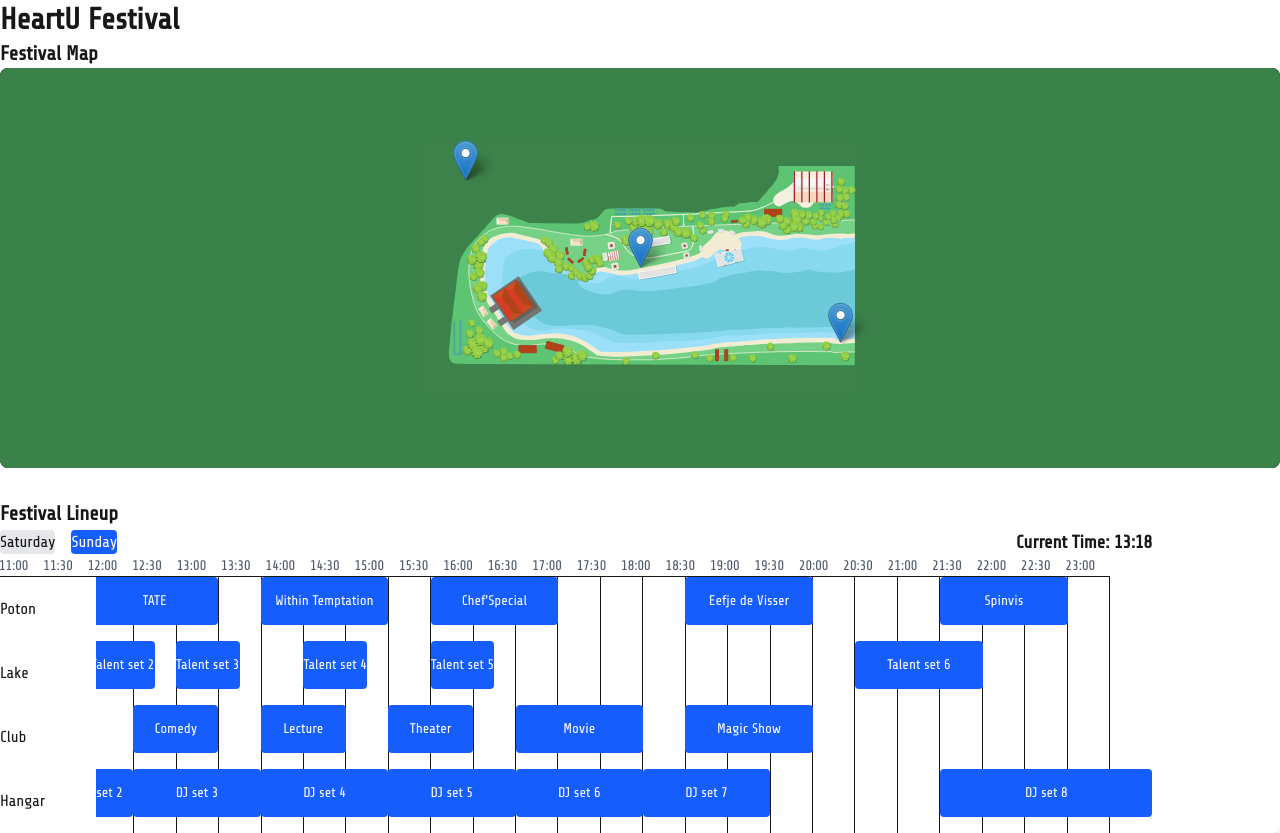
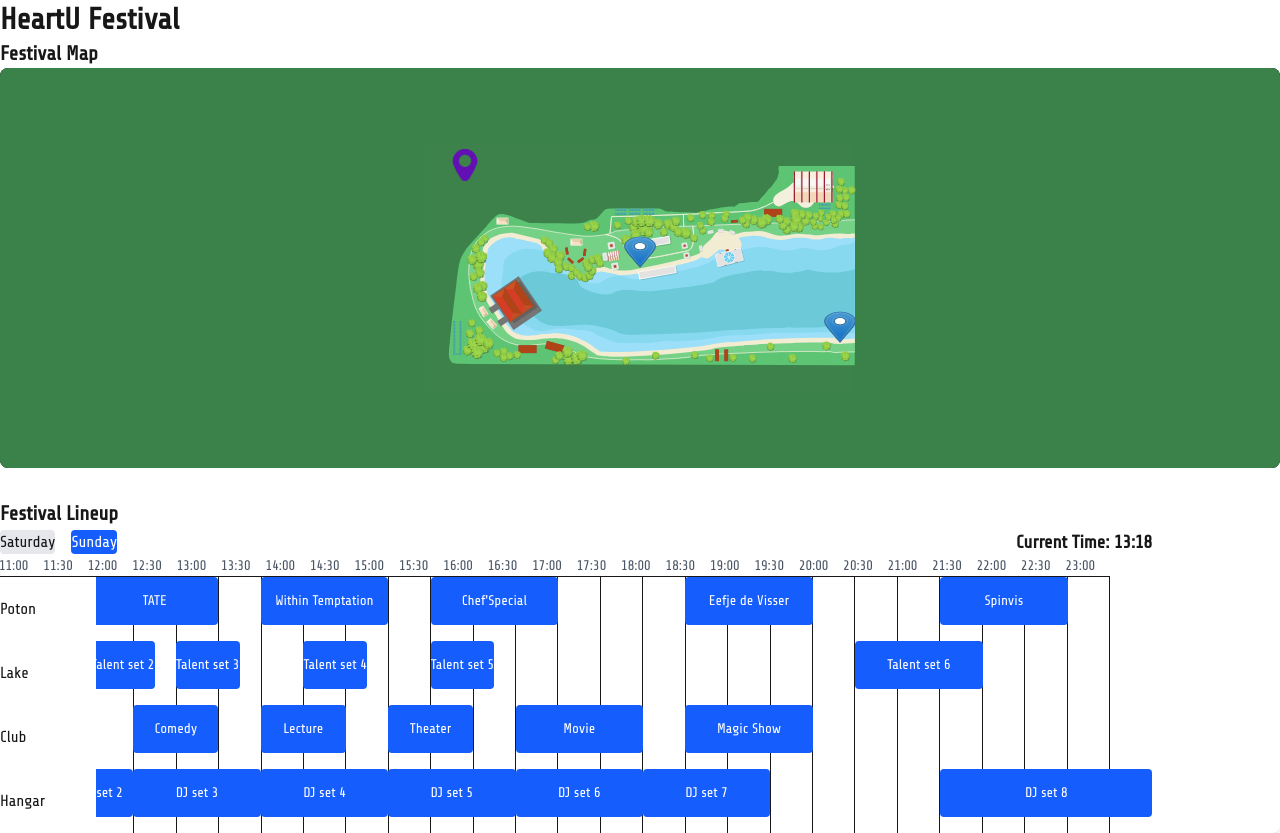
Before and after one commit to PebblesDV/pwa-festival, a Next.js app: page / in a window 1280 px wide. Built offline with nearby package versions, Linux system fonts and the light colour scheme.

Commit message:
marker specification

```diff
--- a/components/Map.tsx
+++ b/components/Map.tsx
@@ -1,7 +1,7 @@
 "use client";
 
 import { MapContainer, ImageOverlay, Marker, Popup } from "react-leaflet";
-import { CRS, LatLngBounds } from "leaflet";
+import { CRS, LatLngBounds, Icon } from "leaflet";
 import L from "leaflet";
 import "leaflet/dist/leaflet.css";
 import { useEffect } from "react";
@@ -14,6 +14,19 @@ L.Icon.Default.mergeOptions({
   shadowUrl: "https://unpkg.com/leaflet@1.9.4/dist/images/marker-shadow.png",
 });
 
+// Function to create custom icons
+const createCustomIcon = (
+  iconUrl: string,
+  size: [number, number] = [25, 41]
+) => {
+  return new Icon({
+    iconUrl,
+    iconSize: size,
+    iconAnchor: [size[0] / 2, size[1]],
+    popupAnchor: [0, -size[1] / 2],
+  });
+};
+
 const SvgMapLeaflet = () => {
   // This sets the bounds for the image overlay
   const bounds = new LatLngBounds([
@@ -22,9 +35,30 @@ const SvgMapLeaflet = () => {
   ]); // [y, x] — match with your image size ratio
 
   const markers = [
-    { id: 1, name: "Main Stage", position: [850, 300] as [number, number] },
-    { id: 2, name: "Food Court", position: [200, 1800] as [number, number] },
-    { id: 3, name: "Toilets", position: [500, 1000] as [number, number] },
+    {
+      id: 1,
+      name: "Main Stage",
+      position: [850, 300] as [number, number],
+      icon: createCustomIcon("/markerpurple.png", [32, 32]),
+    },
+    {
+      id: 2,
+      name: "Food Court",
+      position: [200, 1800] as [number, number],
+      icon: createCustomIcon(
+        "https://unpkg.com/leaflet@1.9.4/dist/images/marker-icon-2x.png",
+        [32, 32]
+      ),
+    },
+    {
+      id: 3,
+      name: "Toilets",
+      position: [500, 1000] as [number, number],
+      icon: createCustomIcon(
+        "https://unpkg.com/leaflet@1.9.4/dist/images/marker-icon-2x.png",
+        [32, 32]
+      ),
+    },
   ];
 
   return (
@@ -40,7 +74,7 @@ const SvgMapLeaflet = () => {
     >
       <ImageOverlay url="/kaart.svg" bounds={bounds} />
       {markers.map((marker) => (
-        <Marker key={marker.id} position={marker.position}>
+        <Marker key={marker.id} position={marker.position} icon={marker.icon}>
           <Popup>{marker.name}</Popup>
         </Marker>
       ))}
```
Also changed, not shown: public/markerpurple.png (added).
